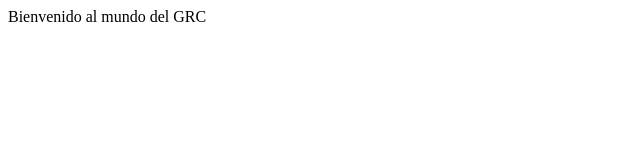
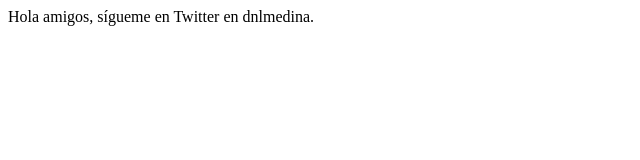
Before and after one commit to dnlmedina/proyectoDemoCursoPrework, a plain HTML site: page index.html in a window 1280 px wide. Shown: the whole page, without its empty margins (0-640 px from the left). Drawn offline with Linux system fonts and the light colour scheme.

Commit message:
cambios Twitter

```diff
--- a/index.html
+++ b/index.html
@@ -6,6 +6,6 @@
     <title><FINCCOM></title>
 </head>
 <body>
-    Bienvenido al mundo del GRC
+    Hola amigos, sígueme en Twitter en dnlmedina.
 </body>
 </html>
```
